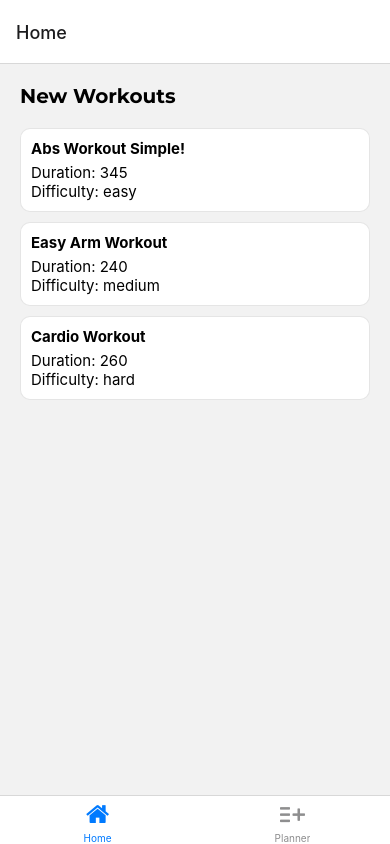
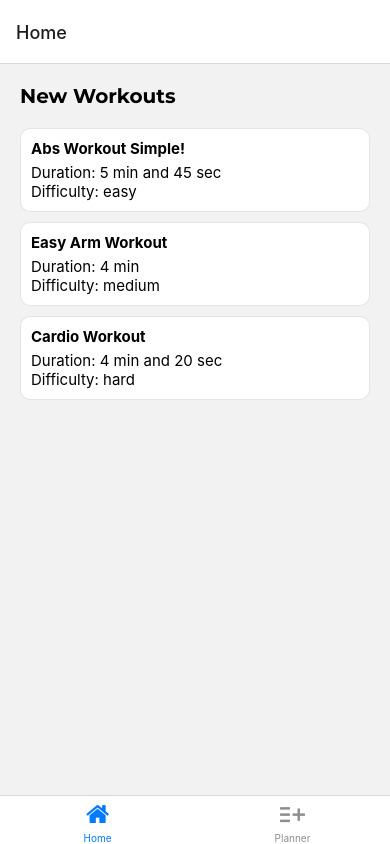
Before and after one commit to uurde/Workout-app, a React Native app: screen /Home in a window 390 px wide. Built offline with nearby package versions, Linux system fonts and the light colour scheme.

Commit message:
section utility functions

```diff
--- a/components/WorkoutItem.tsx
+++ b/components/WorkoutItem.tsx
@@ -1,11 +1,12 @@
 import { View, Text, StyleSheet } from "react-native";
 import { Workout } from "../types/data";
+import { formatSeconds, secondsToMinutes } from "../utils/time";
 
 export default function WorkoutItem({ item }: { item: Workout }) {
     return (
         <View style={styles.container}>
             <Text style={styles.name}>{item.name}</Text>
-            <Text style={styles.duration}>Duration: {item.duration}</Text>
+            <Text style={styles.duration}>Duration: {formatSeconds(item.duration)}</Text>
             <Text style={styles.difficulty}>Difficulty: {item.difficulty}</Text>
         </View>
     )
--- a/screens/HomeScreen.tsx
+++ b/screens/HomeScreen.tsx
@@ -1,9 +1,8 @@
-import { View, StyleSheet, Text, FlatList } from "react-native";
+import { View, StyleSheet, Text, FlatList, Pressable } from "react-native";
 import { NativeStackHeaderProps } from "@react-navigation/native-stack";
 import data from "../data.json";
 import { Workout } from "../types/data";
 import WorkoutItem from "../components/WorkoutItem";
-import { MontserratText } from "../components/styled/MontserratText";
 
 export default function HomeScreen({ navigation }: NativeStackHeaderProps) {
 
@@ -13,7 +12,13 @@ export default function HomeScreen({ navigation }: NativeStackHeaderProps) {
             <FlatList
                 data={data as Workout[]}
                 keyExtractor={item => item.slug}
-                renderItem={WorkoutItem}
+                renderItem={({ item }) => {
+                    return (
+                        <Pressable onPress={() => alert(`i am pressed - ${item.name}`)}>
+                            <WorkoutItem item={item} />
+                        </Pressable>
+                    )
+                }}
             />
         </View>
     )
--- /dev/null
+++ b/utils/time.ts
@@ -0,0 +1,27 @@
+export function secondsToMinutes(second: number) {
+    return (second / 60).toFixed(1);
+}
+
+export function formatSeconds(second: number) {
+    const _min = Math.floor(second / 60);
+    const _sec = second % 60;
+
+    const minText = `${_min} min`;
+    const secText = `${_sec} sec`;
+    const connector = "and";
+
+    const sentence = [];
+    if (_min > 0) {
+        sentence.push(minText);
+    }
+
+    if (_min > 0 && _sec > 0) {
+        sentence.push(connector);
+    }
+
+    if (_sec > 0) {
+        sentence.push(secText);
+    }
+
+    return sentence.join(" ");
+}
```
